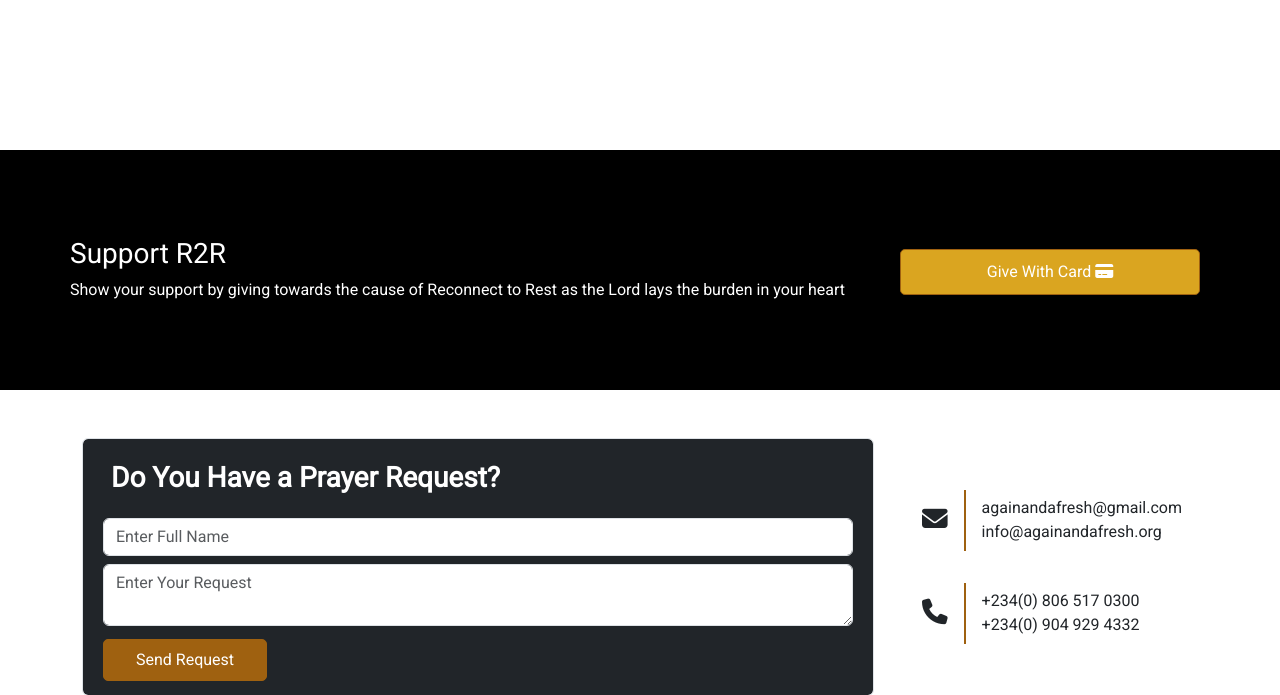
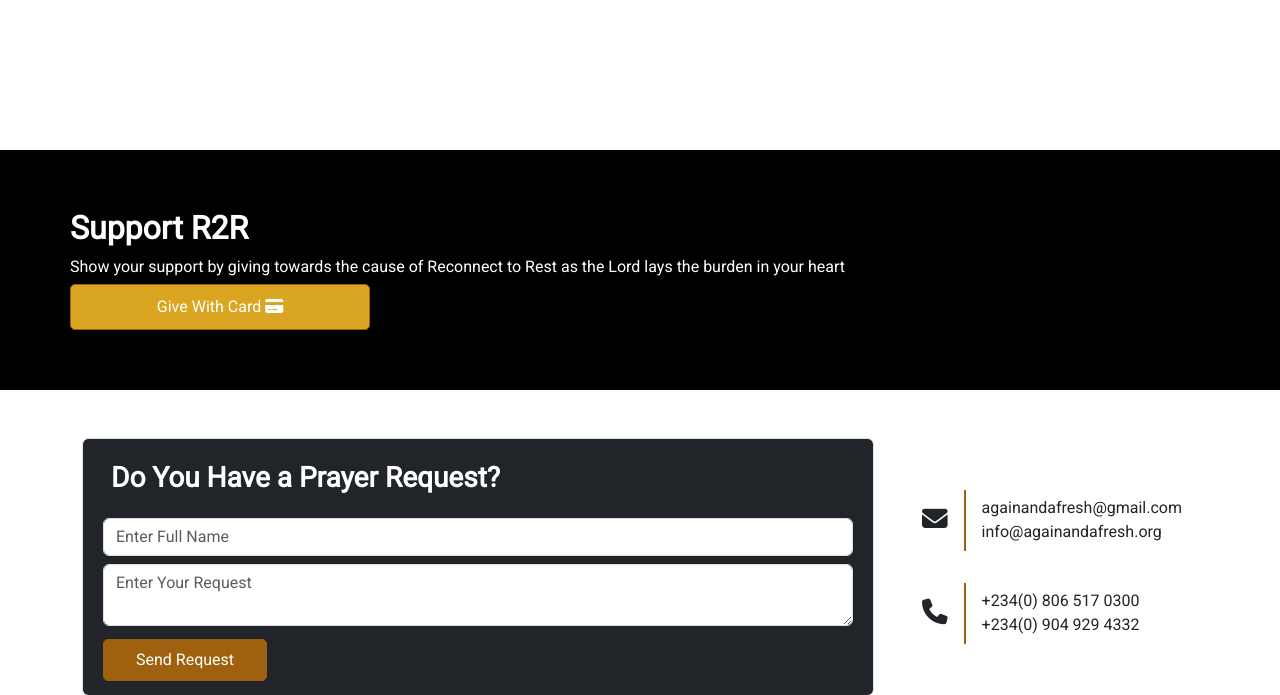
Before and after one commit to EsaKris/R2R, a Django app: page / in a window 1280 px wide. Shown: the part 2537-3232 px from the top of the page. Run offline with Django 4.2, Linux system fonts and the light colour scheme; some libraries are stand-ins or nearby versions; grey boxes are pictures that could not be loaded.

Commit message:
modified:   templates/home/index.html

```diff
--- a/templates/home/index.html
+++ b/templates/home/index.html
@@ -113,13 +113,9 @@
 <section class="CountContainer ">
   <div class="CountDown container" style="padding:2rem 0;">
     <div>
-      <h3>Support R2R</h3>
+      <h2 style="font-weight: 900;">Support R2R</h2>
       <p>Show your support by giving towards the cause of Reconnect to Rest as the Lord lays the burden in your heart</p>
-      <p></p>
-    </div id="time">
-    <div>
-      <div>
-        <a class="btn" style="color: white;background-color: goldenrod;width: 300px;" href="https://flutterwave.com/donate/r2r?_gl=1*1z05t5r*_ga*MTc3MDk3MDMyMC4xNjk4NTE4NjAz*_ga_KQ9NSEMFCF*MTY5ODU5MDQ1My4xLjEuMTY5ODU5MDU4NC41OS4wLjA">Give With Card  <i class="fa fa-credit-card"></i></a>
+        <a class="btn" style="color: white;background-color: goldenrod;width: 300px;" href="{% url 'donate' %}">Give With Card  <i class="fa fa-credit-card"></i></a>
       </div>
     </div>
   </div>
```
